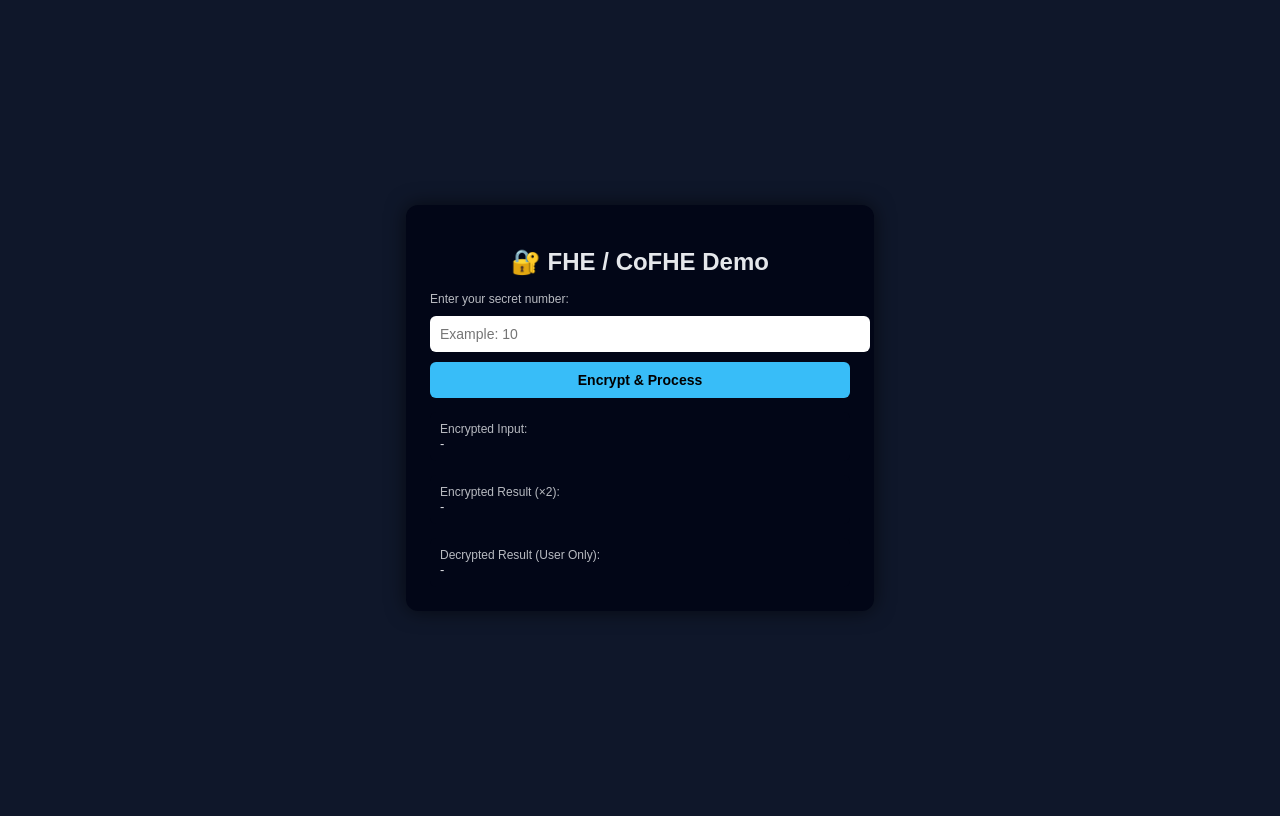
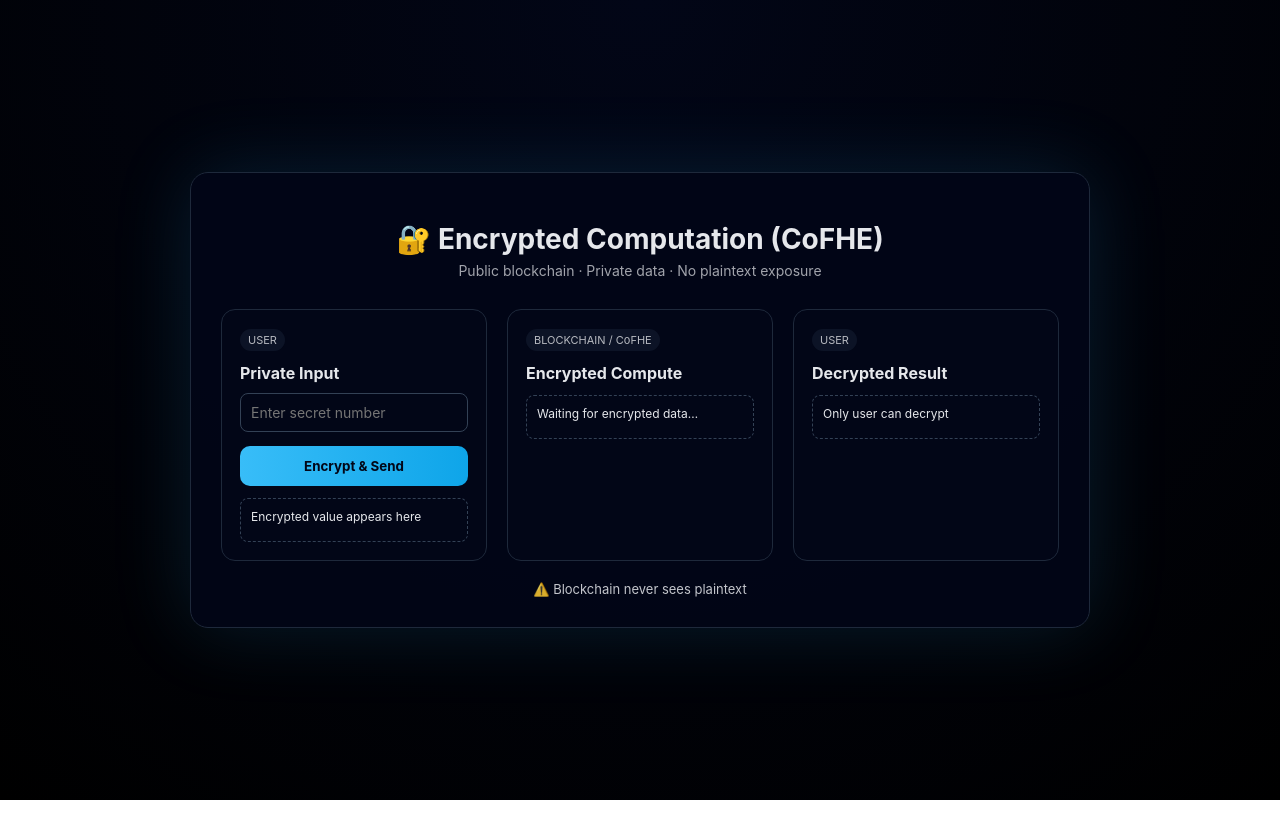
Before and after one commit to Rimskyyy/CoFHE-Fhenix, a plain HTML site: page index.html in a window 1280 px wide. Drawn offline with Linux system fonts and the light colour scheme.

Commit message:
Update index.html

```diff
--- a/index.html
+++ b/index.html
@@ -2,122 +2,212 @@
 <html lang="en">
 <head>
   <meta charset="UTF-8">
-  <title>FHE / CoFHE Demo</title>
+  <title>Encrypted Compute Demo | CoFHE</title>
+
   <style>
+    * {
+      box-sizing: border-box;
+      font-family: Inter, system-ui, sans-serif;
+    }
+
     body {
-      font-family: Arial, sans-serif;
-      background: #0f172a;
+      margin: 0;
+      background: radial-gradient(circle at top, #020617, #000);
       color: #e5e7eb;
+      height: 100vh;
       display: flex;
       justify-content: center;
       align-items: center;
-      height: 100vh;
     }
 
-    .box {
-      background: #020617;
-      padding: 24px;
-      border-radius: 12px;
-      width: 420px;
-      box-shadow: 0 0 20px rgba(0,0,0,0.6);
+    .container {
+      width: 900px;
+      background: rgba(2,6,23,0.95);
+      border: 1px solid #1e293b;
+      border-radius: 18px;
+      padding: 30px;
+      box-shadow: 0 0 80px rgba(56,189,248,0.15);
     }
 
-    h2 {
+    h1 {
       text-align: center;
-      margin-bottom: 16px;
+      margin-bottom: 6px;
+      font-size: 28px;
     }
 
-    input, button {
+    .subtitle {
+      text-align: center;
+      font-size: 14px;
+      opacity: 0.7;
+      margin-bottom: 30px;
+    }
+
+    .grid {
+      display: grid;
+      grid-template-columns: 1fr 1fr 1fr;
+      gap: 20px;
+    }
+
+    .card {
+      background: #020617;
+      border: 1px solid #1e293b;
+      border-radius: 14px;
+      padding: 18px;
+      min-height: 220px;
+    }
+
+    .card h3 {
+      margin: 0 0 10px 0;
+      font-size: 16px;
+    }
+
+    .tag {
+      display: inline-block;
+      font-size: 11px;
+      background: #0f172a;
+      padding: 4px 8px;
+      border-radius: 999px;
+      margin-bottom: 12px;
+      opacity: 0.8;
+    }
+
+    input {
       width: 100%;
       padding: 10px;
-      margin-top: 10px;
-      border-radius: 6px;
-      border: none;
+      background: #020617;
+      border: 1px solid #334155;
+      border-radius: 8px;
+      color: white;
       font-size: 14px;
     }
 
     button {
-      background: #38bdf8;
+      margin-top: 14px;
+      width: 100%;
+      padding: 12px;
+      border: none;
+      border-radius: 10px;
+      background: linear-gradient(90deg, #38bdf8, #0ea5e9);
+      color: #020617;
+      font-weight: 700;
       cursor: pointer;
-      font-weight: bold;
     }
 
     button:hover {
-      background: #0ea5e9;
+      opacity: 0.9;
     }
 
-    .output {
-      margin-top: 14px;
+    .box {
+      margin-top: 12px;
+      padding: 10px;
       background: #020617;
-      padding: 10px;
-      border-radius: 6px;
-      font-size: 13px;
+      border: 1px dashed #334155;
+      border-radius: 8px;
+      font-size: 12px;
       word-break: break-all;
+      min-height: 44px;
     }
 
-    .label {
-      font-size: 12px;
-      opacity: 0.8;
+    .status {
+      text-align: center;
+      margin-top: 20px;
+      font-size: 13px;
+      opacity: 0.85;
+    }
+
+    .highlight {
+      color: #38bdf8;
+      font-weight: 600;
     }
   </style>
 </head>
+
 <body>
 
-<div class="box">
-  <h2>🔐 FHE / CoFHE Demo</h2>
-
-  <div class="label">Enter your secret number:</div>
-  <input type="number" id="secretInput" placeholder="Example: 10">
-
-  <button onclick="runDemo()">Encrypt & Process</button>
-
-  <div class="output">
-    <div class="label">Encrypted Input:</div>
-    <div id="encryptedInput">-</div>
+<div class="container">
+  <h1>🔐 Encrypted Computation (CoFHE)</h1>
+  <div class="subtitle">
+    Public blockchain · Private data · No plaintext exposure
   </div>
 
-  <div class="output">
-    <div class="label">Encrypted Result (×2):</div>
-    <div id="encryptedResult">-</div>
+  <div class="grid">
+
+    <!-- USER -->
+    <div class="card">
+      <span class="tag">USER</span>
+      <h3>Private Input</h3>
+
+      <input type="number" id="inputValue" placeholder="Enter secret number">
+
+      <button onclick="start()">Encrypt & Send</button>
+
+      <div class="box" id="encryptedInput">Encrypted value appears here</div>
+    </div>
+
+    <!-- BLOCKCHAIN -->
+    <div class="card">
+      <span class="tag">BLOCKCHAIN / CoFHE</span>
+      <h3>Encrypted Compute</h3>
+
+      <div class="box" id="computeLog">
+        Waiting for encrypted data…
+      </div>
+    </div>
+
+    <!-- USER -->
+    <div class="card">
+      <span class="tag">USER</span>
+      <h3>Decrypted Result</h3>
+
+      <div class="box" id="finalResult">
+        Only user can decrypt
+      </div>
+    </div>
+
   </div>
 
-  <div class="output">
-    <div class="label">Decrypted Result (User Only):</div>
-    <div id="decryptedResult">-</div>
+  <div class="status" id="statusText">
+    ⚠️ Blockchain never sees plaintext
   </div>
 </div>
 
 <script>
-  // Fake encryption (for demo only)
-  function encrypt(value) {
-    return btoa(value * 7 + 1337);
+  function encrypt(x) {
+    return btoa(x * 9 + 2025);
   }
 
-  function decrypt(encrypted) {
-    let decoded = atob(encrypted);
-    return (decoded - 1337) / 7;
+  function decrypt(x) {
+    return (atob(x) - 2025) / 9;
   }
 
-  function runDemo() {
-    let secret = document.getElementById("secretInput").value;
+  function start() {
+    const val = document.getElementById("inputValue").value;
+    if (!val) return alert("Enter a value");
 
-    if (!secret) {
-      alert("Enter a number first!");
-      return;
-    }
+    const enc = encrypt(Number(val));
+    document.getElementById("encryptedInput").innerText = enc;
 
-    // User encrypts data before sending
-    let encryptedInput = encrypt(Number(secret));
+    document.getElementById("computeLog").innerText =
+      "Processing encrypted data...\n(no plaintext access)";
 
-    // "CoFHE" processes encrypted data
-    let encryptedResult = encrypt(decrypt(encryptedInput) * 2);
+    document.getElementById("statusText").innerHTML =
+      "🔄 Computing on <span class='highlight'>encrypted data</span>…";
 
-    // User decrypts final result
-    let finalResult = decrypt(encryptedResult);
+    setTimeout(() => {
+      const encResult = encrypt(decrypt(enc) * 2);
+      document.getElementById("computeLog").innerText =
+        "Encrypted result generated:\n" + encResult;
 
-    document.getElementById("encryptedInput").innerText = encryptedInput;
-    document.getElementById("encryptedResult").innerText = encryptedResult;
-    document.getElementById("decryptedResult").innerText = finalResult;
+      setTimeout(() => {
+        const result = decrypt(encResult);
+        document.getElementById("finalResult").innerText =
+          "Result: " + result;
+
+        document.getElementById("statusText").innerHTML =
+          "✅ Privacy preserved end-to-end";
+      }, 1000);
+
+    }, 1200);
   }
 </script>
 
```
